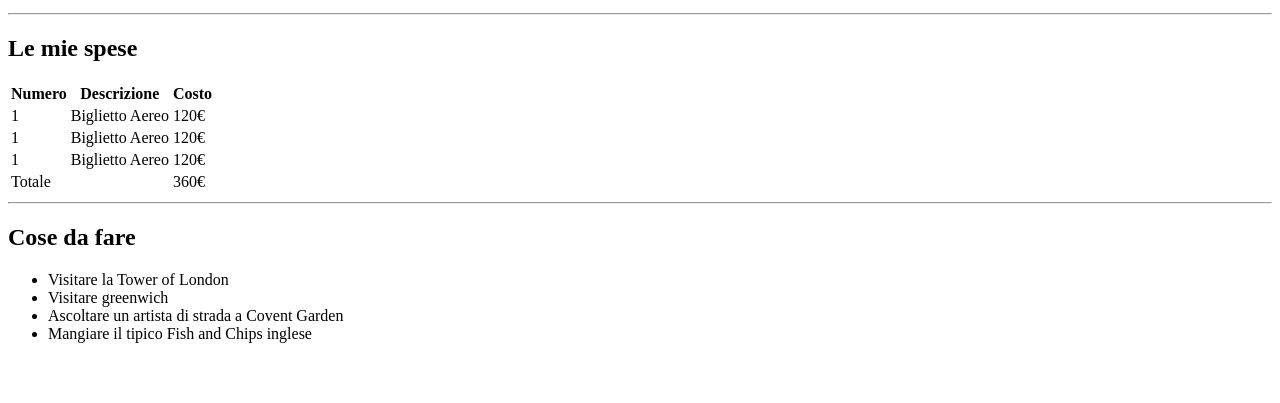
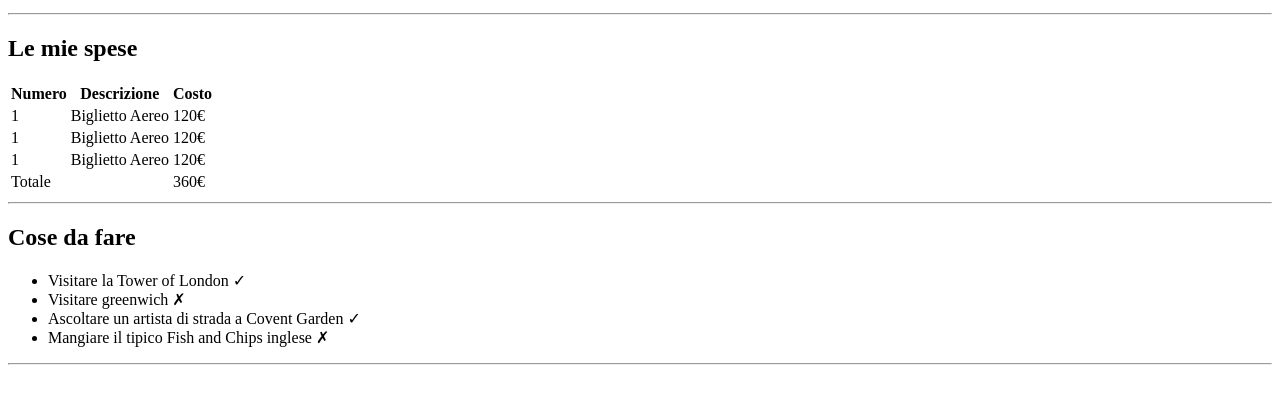
Before and after one commit to niculas1989/html-london-trip, a plain HTML site: page index.html in a window 1280 px wide. Shown: the part 101-504 px from the top of the page. Drawn offline with Linux system fonts and the light colour scheme.

Commit message:
add check and cross

```diff
--- a/index.html
+++ b/index.html
@@ -62,11 +62,12 @@
         <!-- lista delle cose da fare -->
         <h2>Cose da fare</h2>
         <ul>
-            <li>Visitare la Tower of London</li>
-            <li>Visitare greenwich</li>
-            <li>Ascoltare un artista di strada a Covent Garden</li>
-            <li>Mangiare il tipico Fish and Chips inglese</li>
+            <li>Visitare la Tower of London &check;</li>
+            <li>Visitare greenwich &cross;</li>
+            <li>Ascoltare un artista di strada a Covent Garden &check;</li>
+            <li>Mangiare il tipico Fish and Chips inglese &cross;</li>
         </ul>
+        <hr />
 
 
     </main>
```
